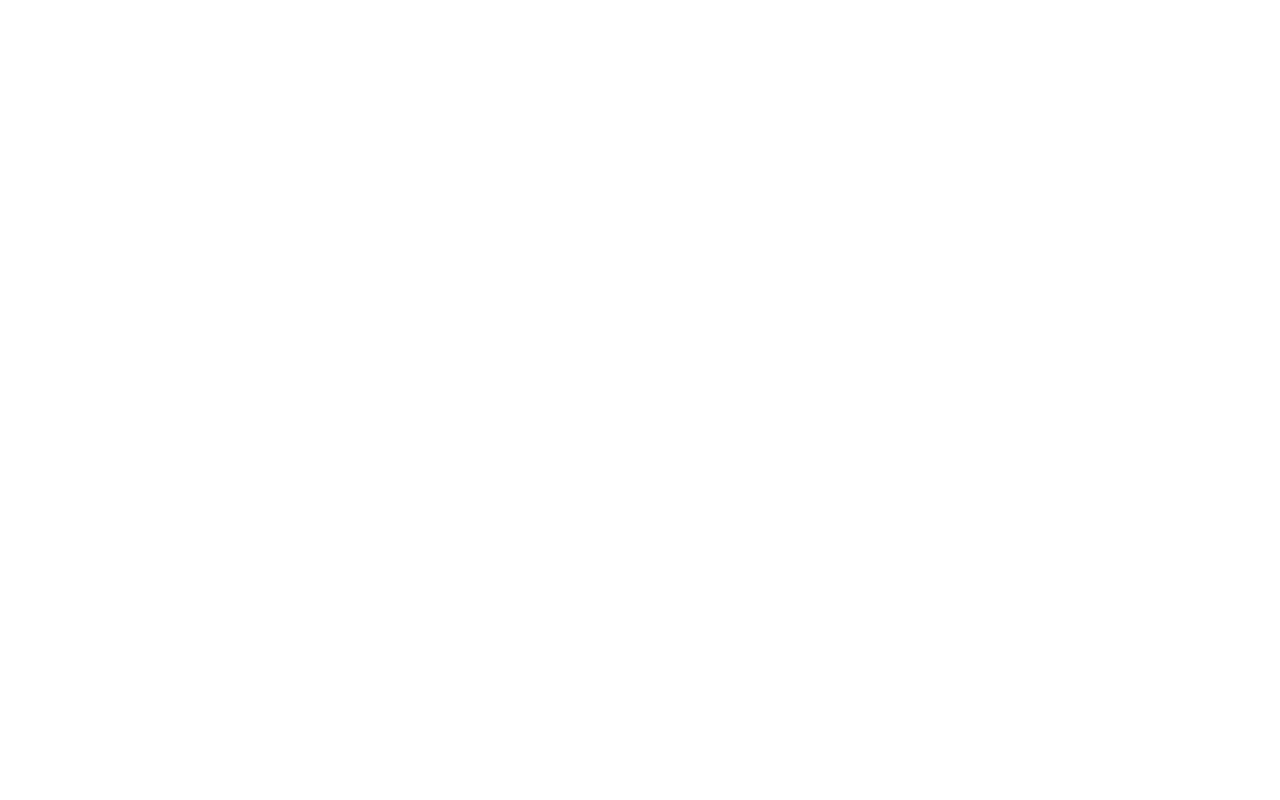
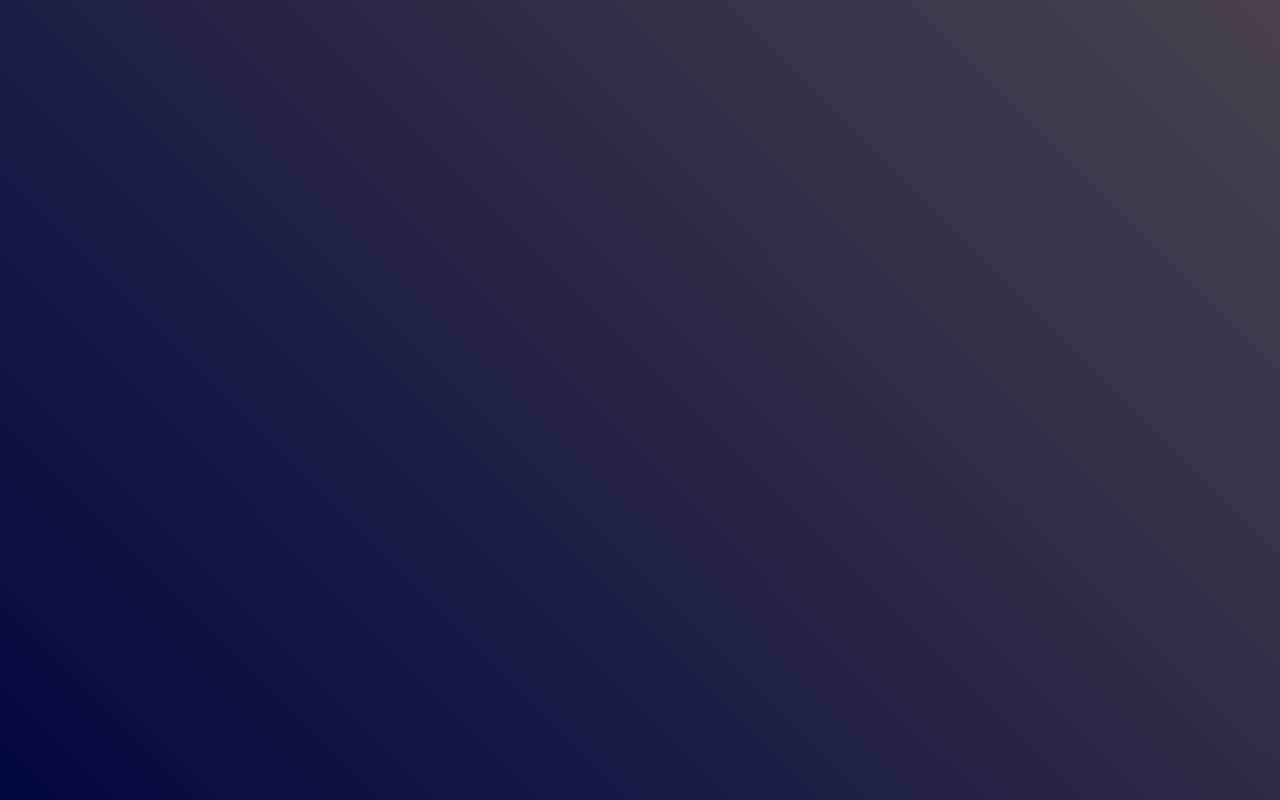
Before and after one commit to MohsenKaramiDeveloper/Voice-Converter, a plain HTML site: page index.html in a window 1280 px wide. Drawn offline with Linux system fonts and the light colour scheme.

Commit message:
style .hero

```diff
--- a/index.html
+++ b/index.html
@@ -7,6 +7,9 @@
     <link rel="stylesheet" href="style.css">
 </head>
 <body>
+    <div class="hero">
+
+    </div>
 
 </body>
 </html>
--- a/style.css
+++ b/style.css
@@ -4,3 +4,13 @@
     font-family: Arial, Helvetica, sans-serif;
     box-sizing: border-box;
 }
+.hero{
+    width: 100%;
+    min-height: 100vh;
+    background: linear-gradient(45deg, #030740, #49414d);
+    display: flex;
+    align-items: center;
+    justify-content: center;
+    flex-direction: column;
+
+}
```
